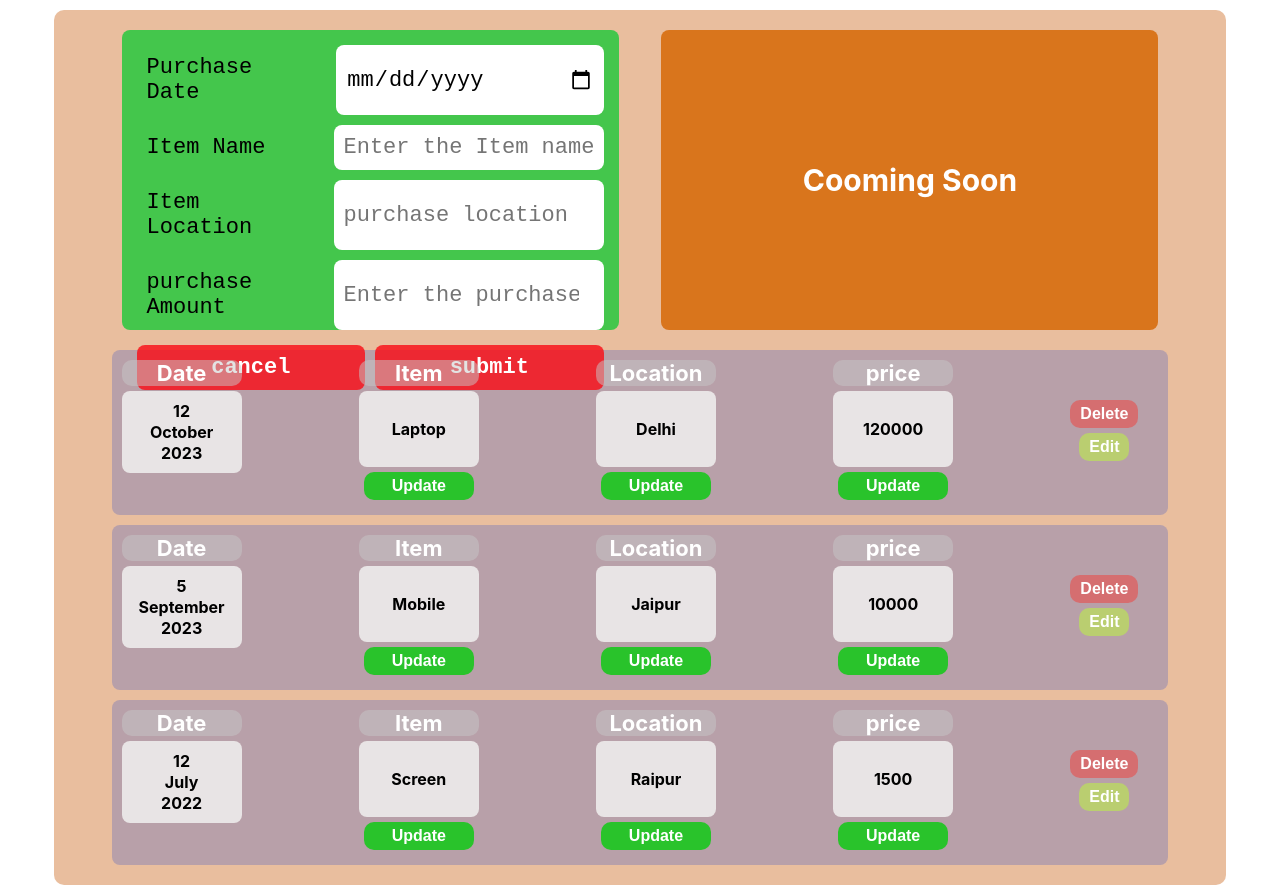
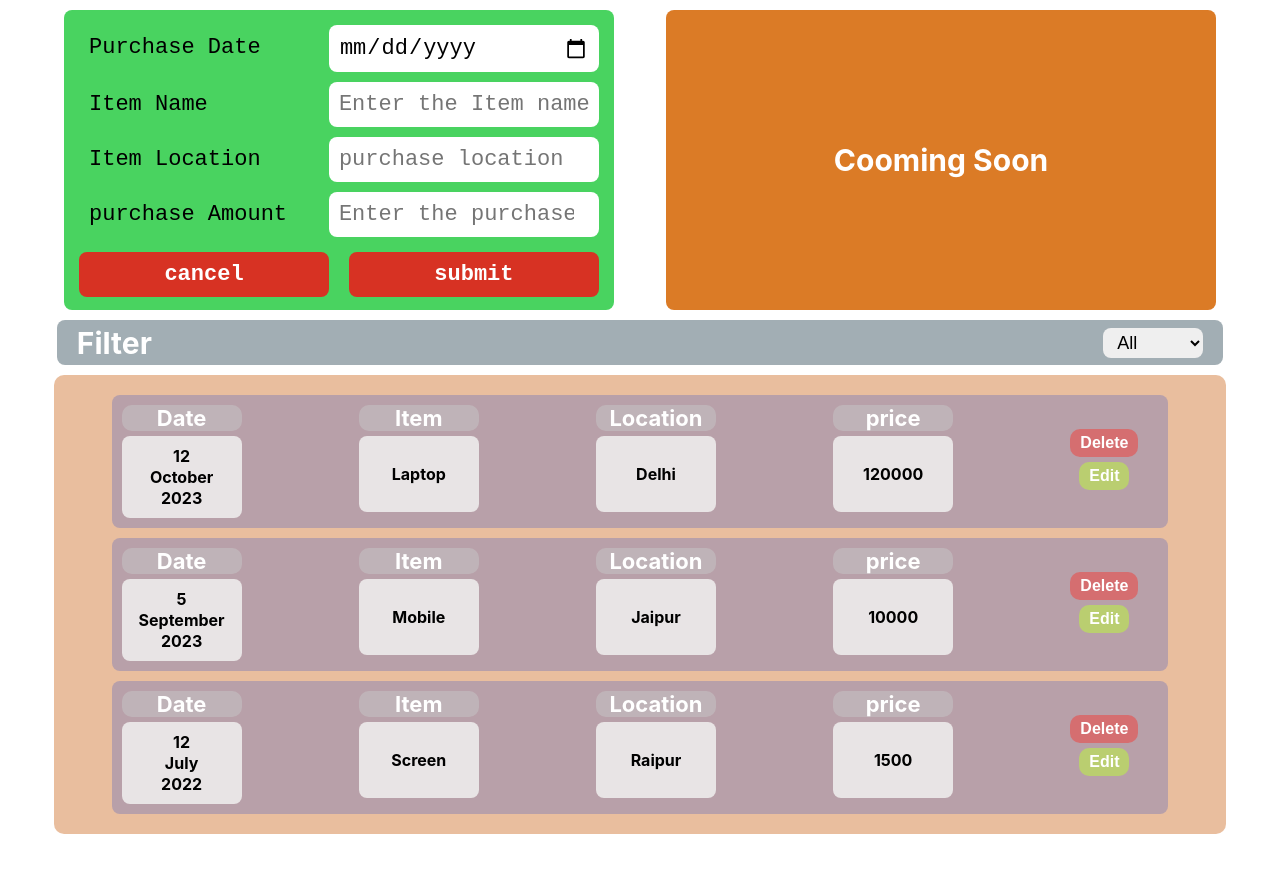
Before and after one commit to YAMITRAO/practicingProject, a React (Create React App) app: page / in a window 1280 px wide. After the commit the page ends 844 px from the top, so only its background shows below. Built offline with nearby package versions, Linux system fonts and the light colour scheme.

Commit message:
bug fixed and filter of year added

```diff
--- a/src/App.js
+++ b/src/App.js
@@ -1,4 +1,5 @@
 import './App.css';
+import ExpenseFilter from './component/ExpenseFilter/ExpenseFilter';
 import Expense from './component/ExpenseItem/Expense';
 import ExpenseForm from './component/Expenseform/ExpenseForm';
 import { useState } from 'react';
@@ -12,27 +13,54 @@ function App() {
   ]
 
   const [data, setData] = useState(dataDummy);
+  const [updatedData, setUpdatedData] = useState(data)
+
+
+
   const importedData = (dataImported) => {
-    console.log(dataImported);
     let temp = {
       itemName: dataImported.itemInput,
       LocationOfExpenditure: dataImported.itemLocation,
       itemDate: new Date(dataImported.itemDate),
       itemRate: Number(dataImported.itemRate)
     }
-    console.log(dataDummy);
-    dataDummy.push(temp);
-    setData(dataDummy);
-    console.log(dataDummy);
+    if(temp.itemDate.getFullYear() && temp.itemName && temp.LocationOfExpenditure ){
+      setData((preState) => {
+        return [temp, ...preState]
+      }
+      );
+      setUpdatedData( (pre) => {
+        return [temp,...pre]
+      });
+    }
   }
 
+
+  const impoterdFromExpenseFilter = (dataImported) =>{
+    if(dataImported !== "All"){
+    let x = data.filter((value) => {
+      return (value.itemDate.getFullYear().toString() === dataImported)
+    })
+    setUpdatedData(x);
+  }
+  else{
+    setUpdatedData(data);
+  }
+  }
+
+
+
+
   return (
+    <>
+    <ExpenseForm importedDataFromExpenseForm={importedData}/>
+      <ExpenseFilter importDataFromExpenseFilter ={impoterdFromExpenseFilter}/>
     <div className='mainContainer'>
-      <ExpenseForm importedDataFromExpenseForm={importedData}/>
-    { data.map( (data, index ) => {
-      return (<Expense key={index} itemName={data.itemName} itemDesc ={data.LocationOfExpenditure} itemDate = {data.itemDate} itemRate = {data.itemRate} />)
+    {   updatedData.map( (value, index ) => {
+        return (<Expense key={index} itemData = {value} />)
     })}
     </div>
+    </>
   );
 
 }
--- /dev/null
+++ b/src/component/ExpenseFilter/ExpenseFilter.css
@@ -0,0 +1,27 @@
+
+.expenseFilter{
+    color: white;
+    font-size: 30px;
+    font-weight: bold;
+    text-align: right;
+    width: 88%;
+    height: 45px;
+    margin: 0px auto;
+   border-radius: 8px;
+   background-color: rgba(100,120,130,0.6);
+   padding:0 20px;
+   display: flex;
+   justify-content: space-between;
+   align-items: center;
+
+}
+
+.expenseFilter > select{
+    height: 30px;
+    width: 100px;
+    border-radius: 8px;
+    border: none;
+    outline: none;
+    padding:0 10px;
+    font-size: 18px;
+}
--- /dev/null
+++ b/src/component/ExpenseFilter/ExpenseFilter.js
@@ -0,0 +1,26 @@
+import "./ExpenseFilter.css";
+
+const ExpenseFilter =( props) => {
+
+
+
+    const changeHandler = (e) => {
+
+        props.importDataFromExpenseFilter(e.target.value);
+
+    }
+    return(
+        <div className="expenseFilter">
+            <div>Filter</div>
+            <select onChange={ changeHandler }>
+                <option>All</option>
+                <option>2023</option>
+                <option>2022</option>
+                <option>2021</option>
+                <option>2020</option>
+            </select>
+        </div>
+    )
+}
+
+export default ExpenseFilter;
--- a/src/component/ExpenseItem/Expense.js
+++ b/src/component/ExpenseItem/Expense.js
@@ -6,16 +6,25 @@ import ExpenseDate from "./ExpenseDate";
 import ExpenseDetails from "./ExpenseDetails";
 
 const ExpenseItem = (props) => {
+    // console.log(props.itemData)
     return(
        <Card className="expense-item">
-        <ExpenseDate date={props.itemDate} />
-        <ExpenseDetails name={props.itemName}  location={props.itemDesc} rate={props.itemRate}/>
+        <ExpenseDate date={props.itemData.itemDate} />
+        <ExpenseDetails name={props.itemData.itemName}  location={props.itemData.LocationOfExpenditure} rate={props.itemData.itemRate} date={props.itemData.itemDate}/>
        <div className="buttonContainer">
         <Delete />
         <Edit />
        </div>
        </Card>
 
+    // <Card className="expense-item">
+
+    //     <div>{props.itemData.itemName}</div>
+    //     <div> {props.itemData.LocationOfExpenditure}</div>
+    //     <div> {props.itemData.itemRate} </div>
+    //      <ExpenseDate date={props.itemData.itemDate} />
+    // </Card>
+
     )
 }
 
--- a/src/component/ExpenseItem/ExpenseDetails.js
+++ b/src/component/ExpenseItem/ExpenseDetails.js
@@ -1,56 +1,56 @@
 import "./ExpenseDetails.css";
-import ButtonCard from "../UI/ButtonCard"
-import { useState } from "react";
+// import ButtonCard from "../UI/ButtonCard"
+// import { useState } from "react";
+// import ExpenseDate from "./ExpenseDate";
 
 
 const ExpenseDetails = (props) => {
 
-    const [name , setName] = useState(props.name);
-    const [location, setLocation] = useState(props.location);
-    const [rate, setRate] = useState(props.rate);
+    // const [name , setName] = useState(props.name);
+    // const [location, setLocation] = useState(props.location);
+    // const [rate, setRate] = useState(props.rate);
 
 
-    const nameUpdateFun = ( ) => {
-        let updatedValue = prompt("Updated name ");
-        if(updatedValue){
-            setName(updatedValue);
-        }
+    // const nameUpdateFun = ( ) => {
+    //     let updatedValue = prompt("Updated name ");
+    //     if(updatedValue){
+    //         setName(updatedValue);
+    //     }
 
-    };
-    const locationUpdateFun = () => {
-        let updatedValue = prompt("Updated location");
-        if(updatedValue){
-        setLocation(updatedValue);
-        }
-    };
-    const rateUpdateFun = () => {
-        let updatedValue = prompt("Updated rate value");
-        if(updatedValue) {
-        setRate(updatedValue);
-        }
-    }
+    // };
+    // const locationUpdateFun = () => {
+    //     let updatedValue = prompt("Updated location");
+    //     if(updatedValue){
+    //     setLocation(updatedValue);
+    //     }
+    // };
+    // const rateUpdateFun = () => {
+    //     let updatedValue = prompt("Updated rate value");
+    //     if(updatedValue) {
+    //     setRate(updatedValue);
+    //     }
+    // }
 
     return(
         <>
+
         <div>
             <div className="itemDes">Item</div>
-         <div className="expense">{name}</div>
-         <ButtonCard button={nameUpdateFun}className="updateButton">Update</ButtonCard>
+         <div className="expense">{props.name}</div>
+         {/* <ButtonCard button={nameUpdateFun}className="updateButton">Update</ButtonCard> */}
         </div>
 
         <div>
         <div className="itemDes">Location</div>
-        <div className="expense">{location}</div>
-        <ButtonCard button={locationUpdateFun}className="updateButton">Update</ButtonCard>
+        <div className="expense">{props.location}</div>
+        {/* <ButtonCard button={locationUpdateFun}className="updateButton">Update</ButtonCard> */}
         </div>
 
         <div>
         <div className="itemDes">price</div>
-        <div className="expense">{rate}</div>
-        <ButtonCard button={rateUpdateFun}className="updateButton">Update</ButtonCard>
+        <div className="expense">{props.rate}</div>
+        {/* <ButtonCard button={rateUpdateFun}className="updateButton">Update</ButtonCard> */}
         </div>
-
-
         </>
 
     )
--- a/src/component/Expenseform/Form/Form.js
+++ b/src/component/Expenseform/Form/Form.js
@@ -66,8 +66,6 @@ const Form =(props) => {
         // console.log(formData);
     }
 
-
-
     return(
         <Card className="formConatiner">
         <form onSubmit={ submitHandler}>
```
